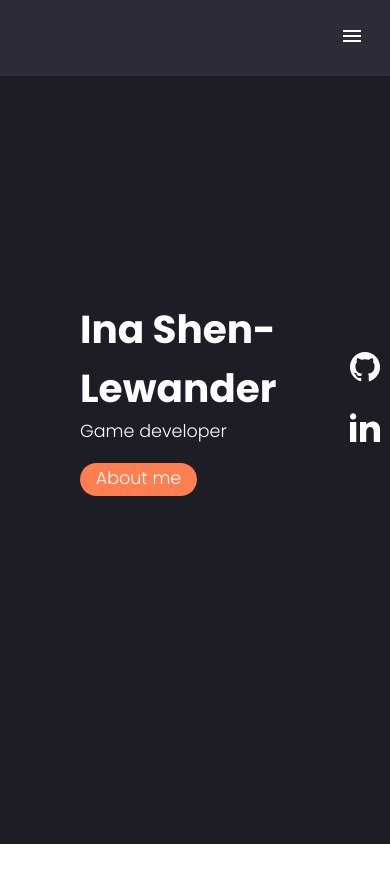
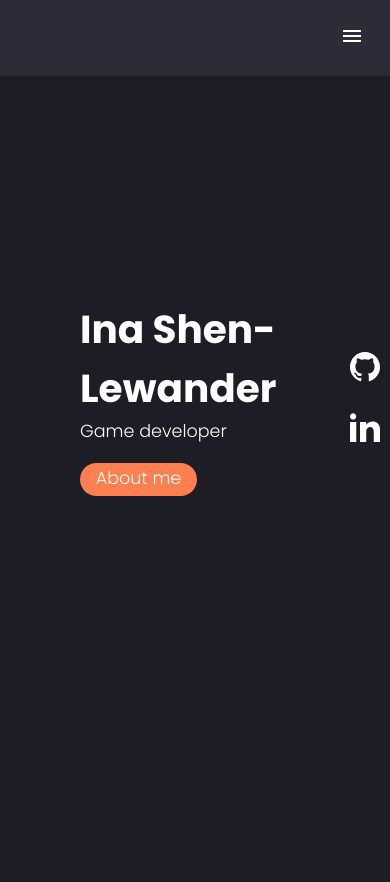
Before and after one commit to InaSLew/Portfolio, a React (Create React App) app: page / in a window 390 px wide. Shown: the top 882 px of the page. Built offline with nearby package versions, Linux system fonts and the light colour scheme.

Commit message:
Possible fix for the extra white space above About Me when mobile navbar expands

```diff
--- a/src/App.tsx
+++ b/src/App.tsx
@@ -5,8 +5,8 @@ import NavBar from "./Components/NavBar/NavBar";
 function App() {
   return (
     <div>
+      <NavBar />
       <div className='hero'>
-        <NavBar />
         <HeroArea />
       </div>
     </div>
--- a/src/Components/NavBar/NavBar.css
+++ b/src/Components/NavBar/NavBar.css
@@ -1,5 +1,6 @@
 /* For isDesktopOrLaptop */
 .nav-container-DesktopOrLaptop {
+    background-color: #1c1d25;
     display: flex;
     justify-content: space-between;
 }
--- a/src/index.css
+++ b/src/index.css
@@ -1,8 +1,10 @@
 html {
   scroll-behavior: smooth;
+  height: 100%;
 }
 
 body {
+  height: 100%;
   margin: 0;
   font-family: 'Poppins', sans-serif;
   -webkit-font-smoothing: antialiased;
```
